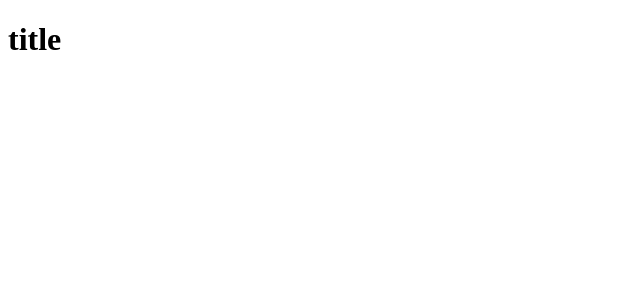
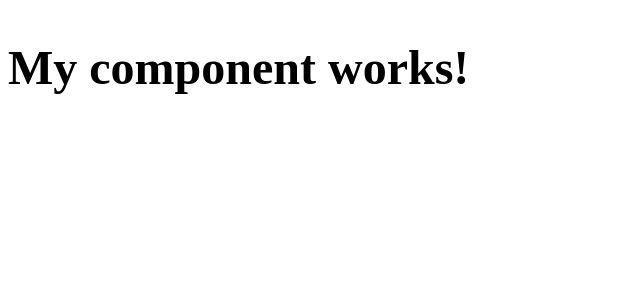
Before and after one commit to VitalyZibulski/Angular-5, an Angular app: page / in a window 1280 px wide. Shown: the top 300 px of the page, without its empty margins (0-640 px from the left). Built offline with nearby package versions, Linux system fonts and the light colour scheme.

Commit message:
create component

```diff
--- a/src/app/app.component.html
+++ b/src/app/app.component.html
@@ -1,3 +1,3 @@
 <h1>
-title
+    <app-my></app-my>
 </h1>
--- a/src/app/app.module.ts
+++ b/src/app/app.module.ts
@@ -2,11 +2,12 @@ import { BrowserModule } from '@angular/platform-browser';
 import { NgModule } from '@angular/core';
 
 import { AppComponent } from './app.component';
-
+import { MyComponent } from './my/my.component'; //class export
 
 @NgModule({
   declarations: [
     AppComponent,
+    MyComponent
   ],
   imports: [
     BrowserModule
--- /dev/null
+++ b/src/app/my/my.component.html
@@ -0,0 +1,5 @@
+<div>
+    <h2>
+        My component works!
+    </h2>
+</div>
```
Also changed, not shown: src/app/my/my.component.ts (added, +7 -0 lines).
